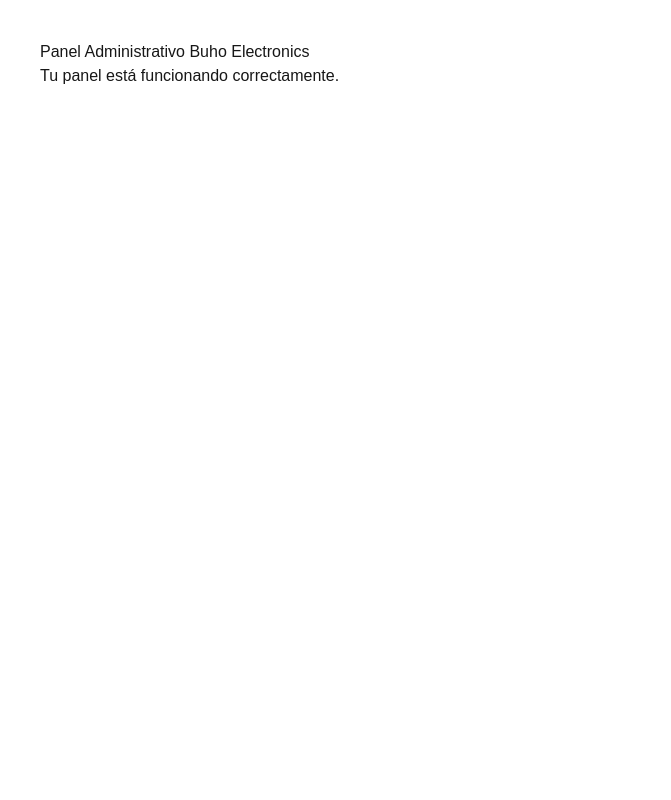
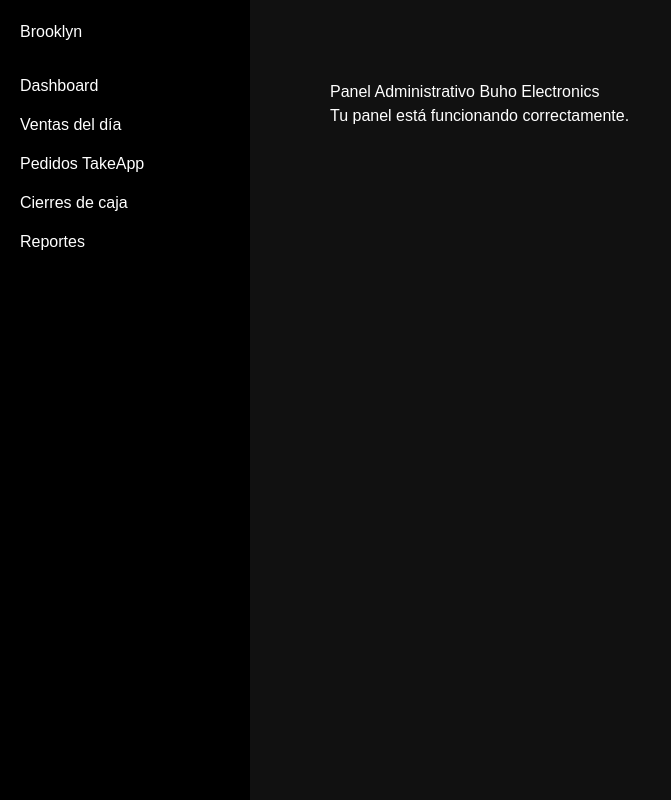
Before and after one commit to BuhoElectronics/buho-admin, a Next.js app: page / in a window 1280 px wide. Shown: the whole page, without its empty margins (0-671 px from the left). Built offline with nearby package versions, Linux system fonts and the light colour scheme.

Commit message:
Update layout.tsx
Cambiar nombre a Brooklyn

```diff
--- a/app/layout.tsx
+++ b/app/layout.tsx
@@ -1,34 +1,35 @@
-import type { Metadata } from "next";
-import { Geist, Geist_Mono } from "next/font/google";
 import "./globals.css";
 
-const geistSans = Geist({
-  variable: "--font-geist-sans",
-  subsets: ["latin"],
-});
-
-const geistMono = Geist_Mono({
-  variable: "--font-geist-mono",
-  subsets: ["latin"],
-});
-
-export const metadata: Metadata = {
-	title: "Kubiks Next.js Starter",
-	description:
-		"Next.js starter template for use with Kubiks. The only Telemetry SDK you'll ever need for TypeScript observability.",
+export const metadata = {
+  title: "Bienvenido a Brooklyn",
+  description: "Administrar Búho Electronics",
 };
 
-export default function RootLayout({
-  children,
-}: Readonly<{
-  children: React.ReactNode;
-}>) {
+export default function RootLayout({ children }) {
   return (
-    <html lang="en">
-      <body
-        className={`${geistSans.variable} ${geistMono.variable} antialiased`}
-      >
-        {children}
+    <html lang="es">
+      <body style={{ display: "flex", background: "#111", color: "#fff" }}>
+        <aside
+          style={{
+            width: "250px",
+            background: "#000",
+            padding: "20px",
+            height: "100vh",
+            boxSizing: "border-box",
+          }}
+        >
+          <h2 style={{ marginBottom: "30px" }}>Brooklyn</h2>
+
+          <nav style={{ display: "flex", flexDirection: "column", gap: "15px" }}>
+            <a href="/" style={{ color: "#fff" }}>Dashboard</a>
+            <a href="/ventas" style={{ color: "#fff" }}>Ventas del día</a>
+            <a href="/pedidos" style={{ color: "#fff" }}>Pedidos TakeApp</a>
+            <a href="/cierres" style={{ color: "#fff" }}>Cierres de caja</a>
+            <a href="/reportes" style={{ color: "#fff" }}>Reportes</a>
+          </nav>
+        </aside>
+
+        <main style={{ flex: 1, padding: "40px" }}>{children}</main>
       </body>
     </html>
   );
```
